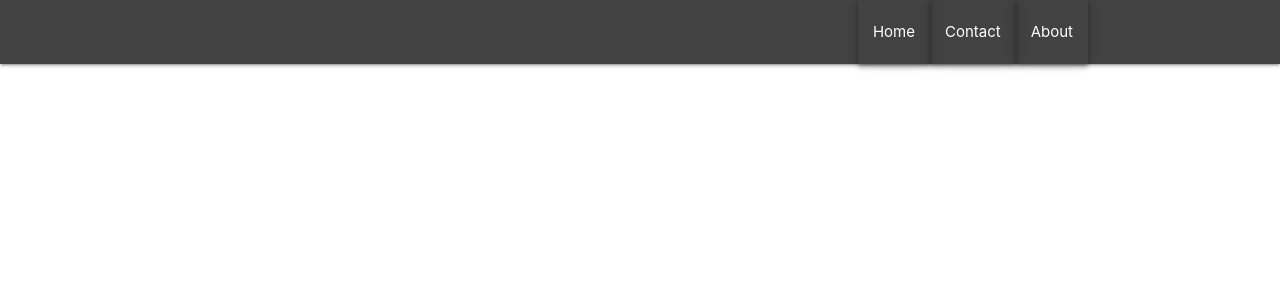
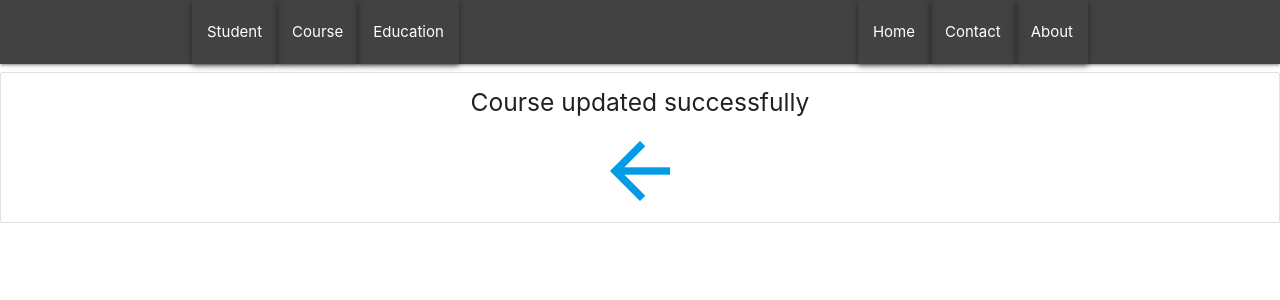
Before and after one commit to mohammedalmahfoodh/Education-Students-System, a React (Create React App) app: page /course/courseUpdated in a window 1280 px wide. Shown: the top 300 px of the page. Built offline with nearby package versions, Linux system fonts and the light colour scheme; a web font is replaced by a local one.

Commit message:
development

```diff
--- a/src/App.js
+++ b/src/App.js
@@ -12,6 +12,7 @@ import EditCourse from './components/course/EditCourse/editCourse';
 import AddNewCourse from './components/course/addCourse/addNewCourse';
 import CoursePortal from './components/course/coursePortal/coursePortal';
 import DisplayCourses from './components/course/displayCourse/displayCourse';
+import CourseUpdatedSuccessfully from './components/course/courseUpdated/courseUpdated';
 
 import {BrowserRouter,Route,Switch}from 'react-router-dom';
 import EditStudent from'./components/student/EditStudent/editStudent'
@@ -37,7 +38,7 @@ class App extends Component {
         <Route path='/student/SearchModify' component={SearchModify}/>
 
 
-
+        <Route path='/course/courseUpdated' component={CourseUpdatedSuccessfully}/>
         <Route path='/course/addNewCourse' component={AddNewCourse}/>
         <Route path='/course/displayCourse' component={DisplayCourses}/>
         <Route path='/course/CoursePortal' component={CoursePortal}/>
--- a/src/components/NavApp.js
+++ b/src/components/NavApp.js
@@ -1,6 +1,7 @@
 import React from 'react';
 import {NavLink}from 'react-router-dom';
 const NavApp = () => {
+
     return (
 
             <nav className="nav-wrapper grey darken-3">
@@ -15,6 +16,17 @@ const NavApp = () => {
 
                 </div>
 
+                <div className="container">
+
+                <ul className="left">
+               <li><NavLink className=" z-depth-2" to="/student/studentPortal">Student</NavLink> </li>
+               <li><NavLink className="z-depth-2" to="/course/CoursePortal">Course</NavLink> </li>
+               <li><NavLink className="z-depth-2" to="/student/studentPortal">Education</NavLink> </li>
+
+                </ul>
+
+                </div>
+
             </nav>
 
 
--- a/src/components/course/EditCourse/editCourse.js
+++ b/src/components/course/EditCourse/editCourse.js
@@ -64,7 +64,7 @@ class EditCourse extends Component {
         console.log(this.state);
         axios.put('http://localhost:8080/course/updateCourse', this.state)
             .then(res => console.log(res))
-        setTimeout(() => { this.props.history.push('/addedSuccessfully') }, 1000)
+        setTimeout(() => { this.props.history.push('/course/courseUpdated') }, 1000)
 
     }
 
--- /dev/null
+++ b/src/components/course/courseUpdated/courseUpdated.js
@@ -0,0 +1,16 @@
+import React from 'react';
+import {NavLink}from 'react-router-dom';
+const CourseUpdatedSuccessfully = () => {
+    return (
+
+            <div className="collection center">
+                <h5>Course updated successfully</h5>
+                <NavLink to={'/course/CoursePortal'} id="refreshs">
+                <i className="large material-icons back ">arrow_back</i></NavLink>
+            </div>
+
+
+    )
+
+}
+export default CourseUpdatedSuccessfully
```
Also changed, not shown: 1 other file (tests, documents, lock files or other folders).
